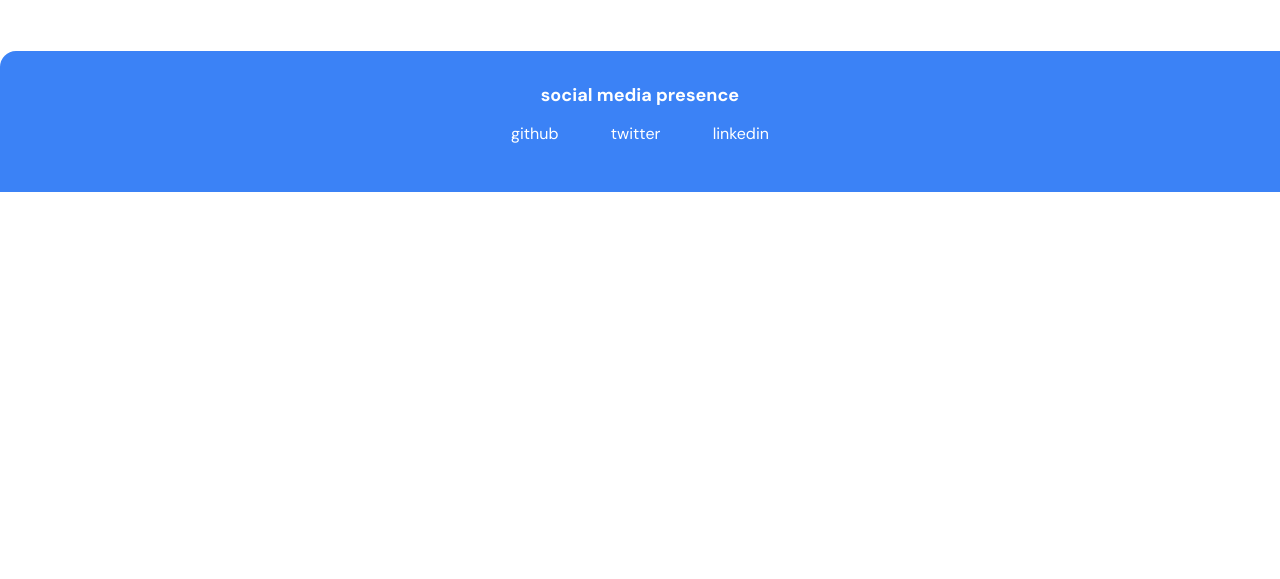
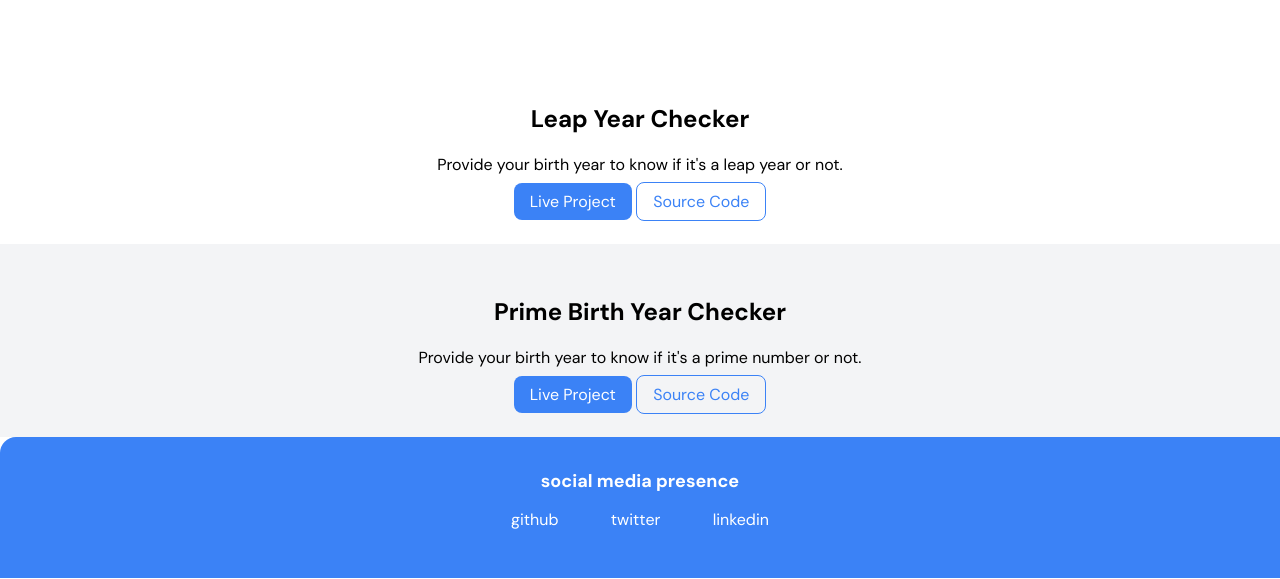
Before and after one commit to computeronaldo/neogcamp-session-3, a plain HTML site: page projects.html in a window 1280 px wide. Shown: the part 221-800 px from the top of the page. Drawn offline with Linux system fonts and the light colour scheme.

Commit message:
added projects links to projects page.

```diff
--- a/projects.html
+++ b/projects.html
@@ -26,6 +26,24 @@
         <h1 class="hero-heading">see <span class="heading-inverted">my code</span></h1>
     </header>
 
+    <section class="section">
+        <div class="container container-center">
+            <h1>Leap Year Checker</h1>
+            <p>Provide your birth year to know if it's a leap year or not.</p>
+            <a class="link link-primary" href="https://moonlit-biscochitos-b2777a.netlify.app/">Live Project</a>
+            <a class="link link-secondary" href="https://github.com/computeronaldo/leap-year-checker-vanilla-js">Source Code</a>
+        </div>
+    </section>
+
+    <section class="section ow">
+        <div class="container container-center">
+            <h1>Prime Birth Year Checker</h1>
+            <p>Provide your birth year to know if it's a prime number or not.</p>
+            <a class="link link-primary" href="https://thunderous-empanada-ae35ca.netlify.app/">Live Project</a>
+            <a class="link link-secondary" href="https://github.com/computeronaldo/prime-year-checker-vanilla-js">Source Code</a>
+        </div>
+    </section>
+
     <footer class="footer container">
         <div class="footer-header">
             social media presence
```
